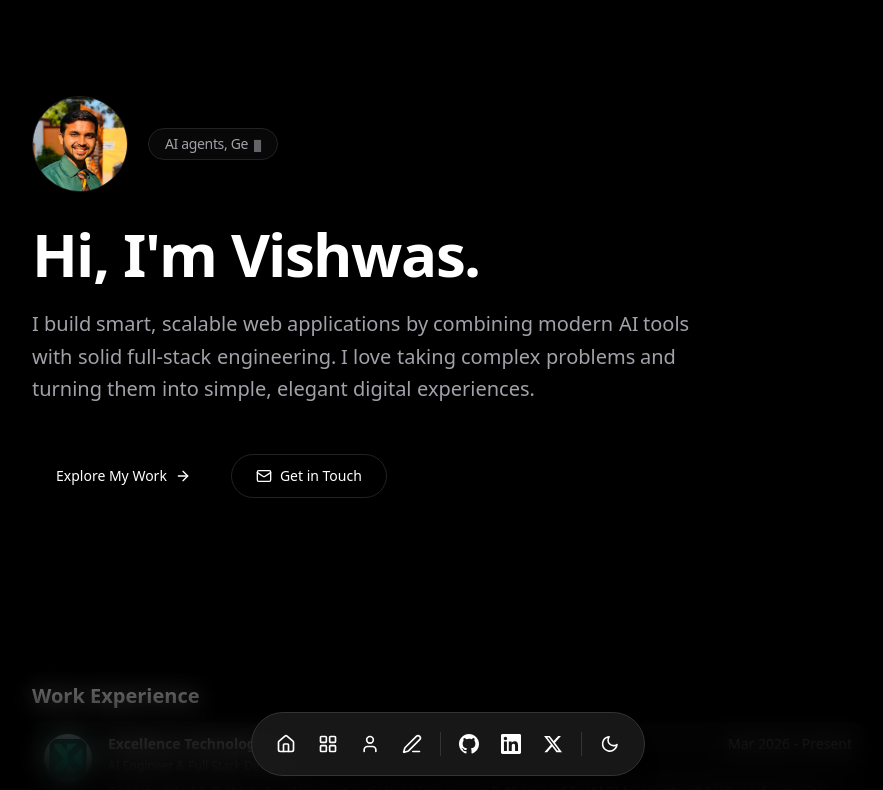
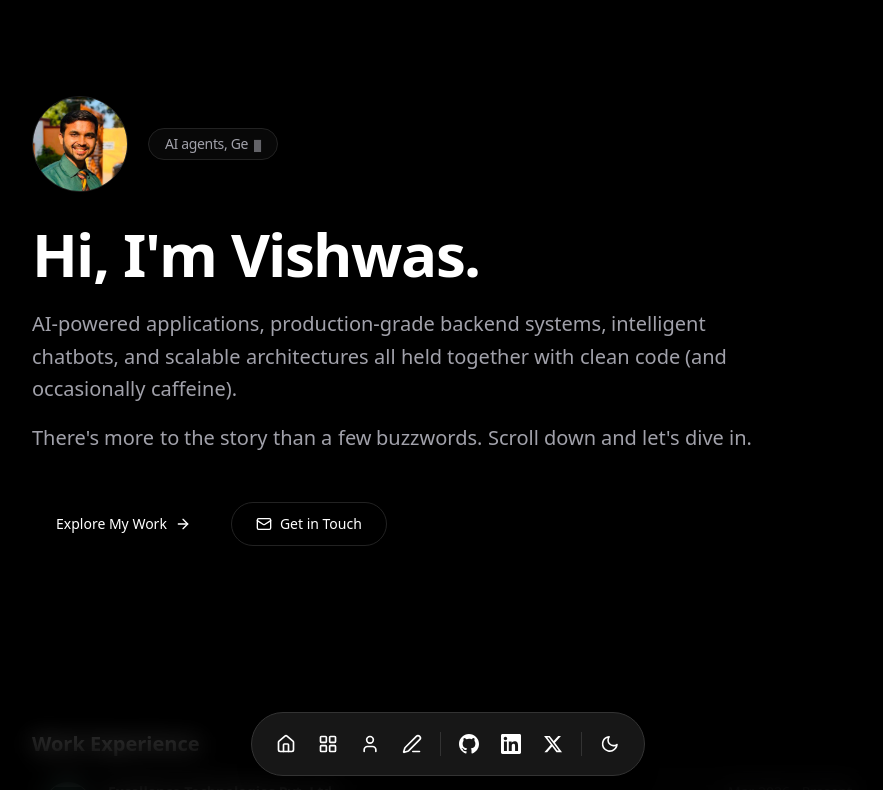
Before and after one commit to vishwas-11/vishwas-charan-portfolio, a Next.js app: page / in a window 1280 px wide. Shown: the top 790 px of the page, without its empty margins (192-1075 px from the left). Built offline with nearby package versions, Linux system fonts and the light colour scheme; no server answers.

Commit message:
updated hero section

```diff
--- a/src/components/sections/Hero.tsx
+++ b/src/components/sections/Hero.tsx
@@ -46,7 +46,7 @@ export default function Hero() {
           </div>
         </Reveal>
 
-        <div className="flex flex-col gap-6 max-w-2xl">
+        <div className="flex flex-col gap-6 max-w-3xl">
           <SplitText
             text="Hi, I'm Vishwas."
             className="text-4xl tracking-tight md:text-5xl lg:text-6xl font-semibold text-foreground"
@@ -61,13 +61,22 @@ export default function Hero() {
             textAlign="left"
           />
 
-          <BlurText
-            text="I build smart, scalable web applications by combining modern AI tools with solid full-stack engineering. I love taking complex problems and turning them into simple, elegant digital experiences."
-            className="text-muted-foreground text-lg sm:text-xl leading-relaxed"
-            delay={30}
-            animateBy="words"
-            direction="top"
-          />
+          <div className="flex flex-col gap-4">
+            <BlurText
+              text="AI-powered applications, production-grade backend systems, intelligent chatbots, and scalable architectures all held together with clean code (and occasionally caffeine)."
+              className="text-muted-foreground text-lg sm:text-xl leading-relaxed"
+              delay={20}
+              animateBy="words"
+              direction="top"
+            />
+            <BlurText
+              text="There's more to the story than a few buzzwords. Scroll down and let's dive in."
+              className="text-muted-foreground text-lg sm:text-xl leading-relaxed"
+              delay={20}
+              animateBy="words"
+              direction="top"
+            />
+          </div>
         </div>
 
         <Reveal delay={0.4}>
```
